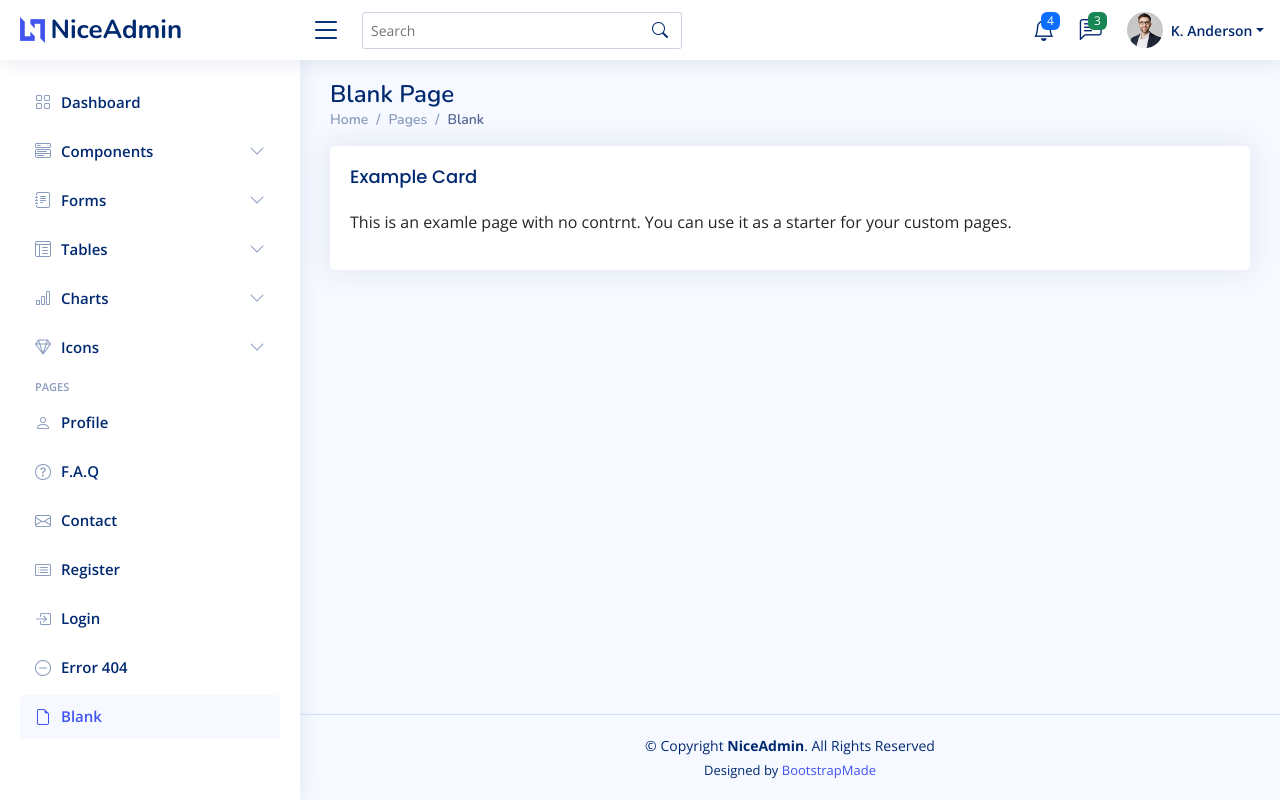
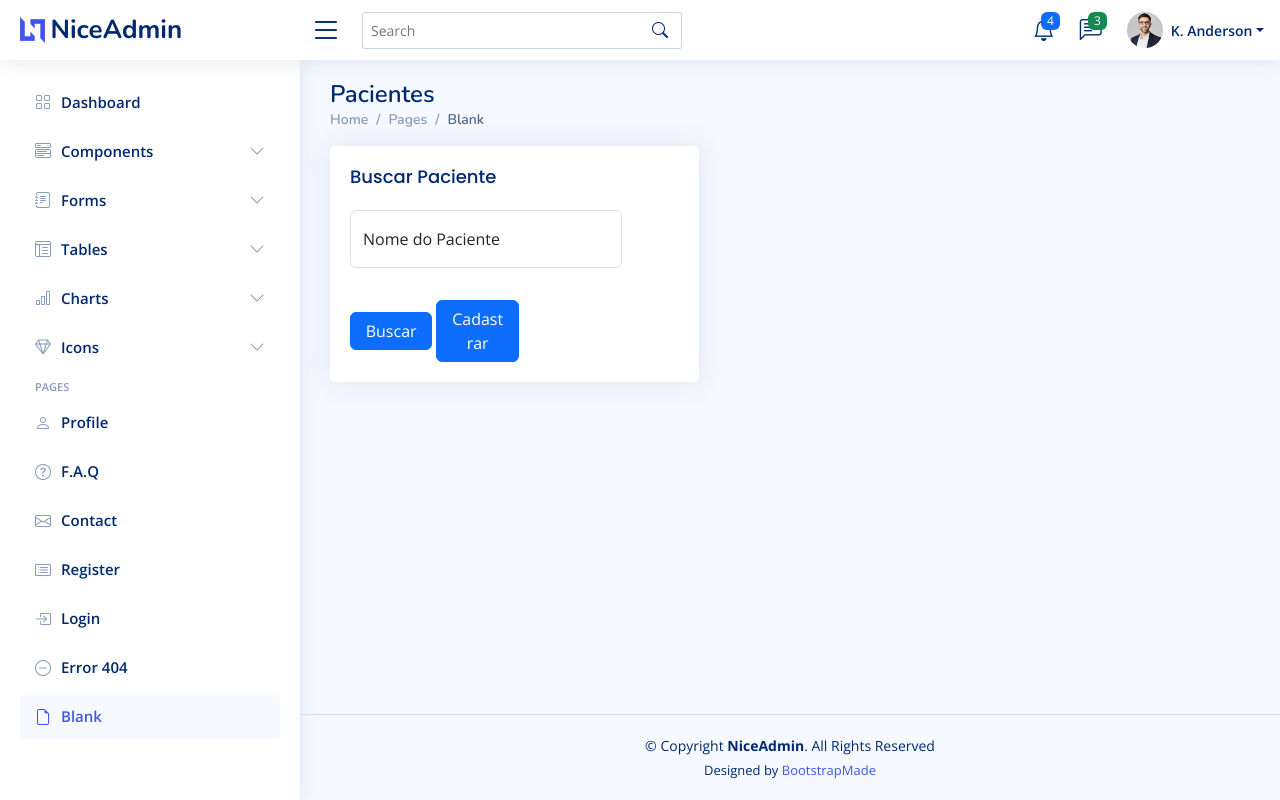
Before and after one commit to andrefelix93/Odontologico, a Django app: page /home/ in a window 1280 px wide. Run offline with Django 4.2, Linux system fonts and the light colour scheme; some libraries are stand-ins or nearby versions.

Commit message:
Card pra buscar paciente (layout).

```diff
--- a/sistema_odontologico/templates/pages/index.html
+++ b/sistema_odontologico/templates/pages/index.html
@@ -14,7 +14,7 @@
 
   {% block content %}
     <div class="pagetitle">
-      <h1>Blank Page</h1>
+      <h1>Pacientes</h1>
       <nav>
         <ol class="breadcrumb">
           <li class="breadcrumb-item"><a href="index.html">Home</a></li>
@@ -26,16 +26,31 @@
 
     <section class="section">
       <div class="row">
-        <div class="col-lg-12">
-
+        <div class="col-lg-5">
           <div class="card">
             <div class="card-body">
-              <h5 class="card-title">Example Card</h5>
-              <p>This is an examle page with no contrnt. You can use it as a starter for your custom pages.</p>
+              <h5 class="card-title">Buscar Paciente</h5>
+              <!-- Custom Styled Validation -->
+              <form class="row g-3 needs-validation" novalidate="">
+                <div class="col-md-10">
+                  <div class="form-floating mb-3">
+                    <input type="email" class="form-control" id="floatingInput" placeholder="name@example.com">
+                    <label for="floatingInput">Nome do Paciente</label>
+                  </div>
+                  <div class="valid-feedback">
+                    Looks good!
+                  </div>
+                </div>
+                <div class="col-12">
+                  <button class="btn btn-primary col-3" type="submit">Buscar</button>
+                  <button class="btn btn-primary col-3" type="submit">Cadastrar</button>
+                </div>
+              </form><!-- End Custom Styled Validation -->
+
             </div>
           </div>
-
         </div>
+      </div>
     </section>
   {% endblock content %}
 
```
